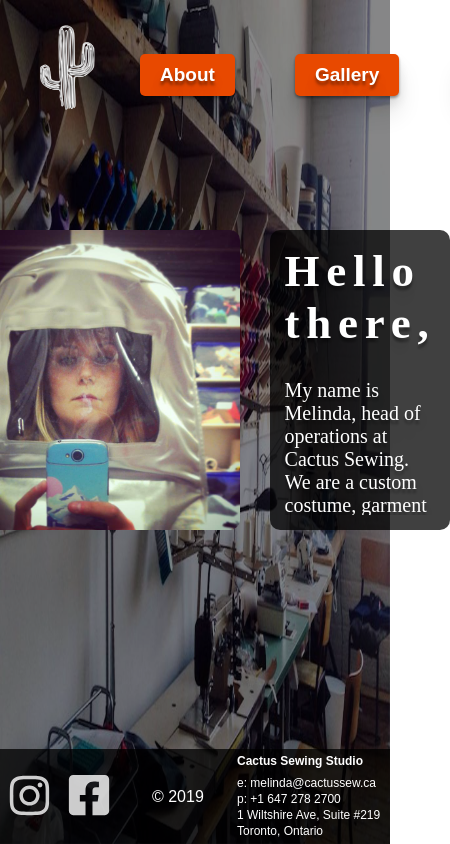
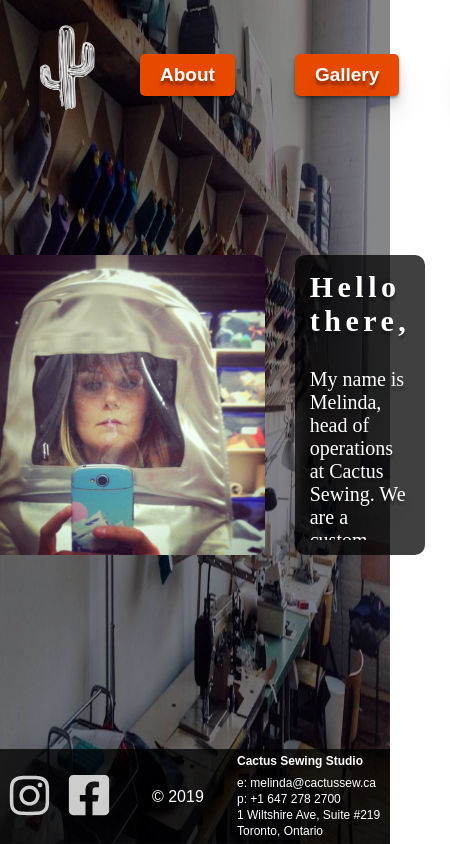
Before and after one commit to nvonbuttlar/Cactus-Sew, a React (Create React App) app: page /about in a window 390 px wide. Shown: the whole page, 450 px wide, since content can reach past the window. Built offline with nearby package versions, Linux system fonts and the light colour scheme.

Commit message:
responsive to tablets

```diff
--- a/src/styles/About.css
+++ b/src/styles/About.css
@@ -37,3 +37,14 @@
 .about-info p {
   margin-top: 0px;
 }
+
+/* Tablet */
+@media only screen and (max-width: 768px) {
+  .flex-column {
+    margin-top: 65px;
+  }
+
+  .about-picture {
+    margin-top: 65px;
+  }
+}
--- a/src/styles/Contact.css
+++ b/src/styles/Contact.css
@@ -21,3 +21,10 @@
 h2 {
   margin: 0;
 }
+
+/* Tablet */
+@media only screen and (max-width: 768px) {
+  .contact-info {
+    margin-top: 70px;
+  }
+}
--- a/src/styles/Landing.css
+++ b/src/styles/Landing.css
@@ -23,7 +23,7 @@ h1 {
   opacity: 0;
   -webkit-animation: type3 3.5s steps(33, end),
     blink 0.5s step-end infinite alternate;
-  animation: type3 3.5s steps (33, end), blink 0.5s step-end infinite alternate;
+  animation: type3 3.5s steps (33, end);
   -webkit-animation-delay: 0.2s;
   animation-delay: 0.2s;
   -webkit-animation-fill-mode: forwards;
@@ -65,3 +65,16 @@ h1 {
     border-color: tranparent;
   }
 }
+
+/* Tablet */
+@media only screen and (max-width: 768px) {
+  h1 {
+    width: auto;
+    letter-spacing: 0.15em;
+    font-size: 30px;
+  }
+
+  .css-typing {
+    width: 630px;
+  }
+}
--- a/src/styles/Map.css
+++ b/src/styles/Map.css
@@ -12,3 +12,10 @@
   color: #cb2238;
   cursor: pointer;
 } */
+
+/* Tablet */
+@media only screen and (max-width: 768px) {
+  .map-container {
+    margin-top: 70px;
+  }
+}
```
